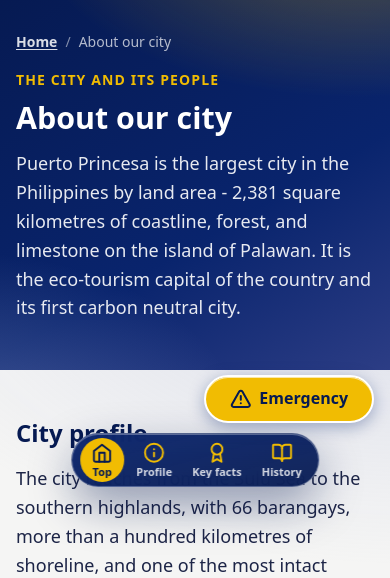
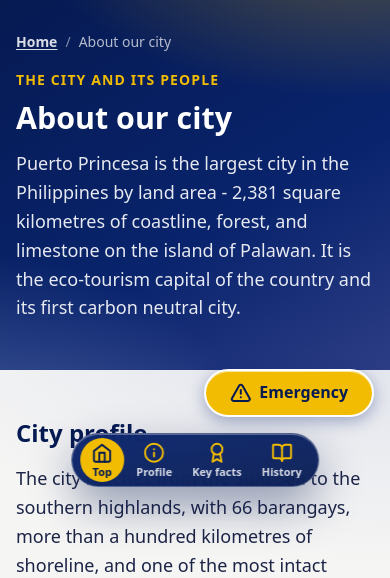
Before and after one commit to NexieMadia23/ppc-website-redesign, a Django app: page /about/ in a window 390 px wide; the page is wider, and only the part inside the window is pictured. Shown: the part 345-923 px from the top of that part. Run offline with Django 5.2, Linux system fonts and the light colour scheme; data that the repository does not hold is empty.

Commit message:
Group the floating actions into one bottom-right stack
The emergency button and back-to-top were positioned independently (right and
left), so on phones they floated over the page content and collided with the
new bottom navigation pill.

- Adds `.action-stack`: one fixed column in the bottom-right safe area holding
  back-to-top above the emergency button, 16px apart, so the vertical order is
  scroll-to-top, emergency, then the bottom navigation.
- On phones the stack lifts to one 16px gap above the pill, using a shared
  `--floating-nav-h` token so the two elements stay in sync.
- The right-hand rail caps its height at `100vh - 18rem` so a long section list
  can never reach the stack on tablets and desktops.
- Documents the fixed-chrome layering in tokens.css: `--z-nav` (850) <
  `--z-actions` (900) < `--z-skip` (1000). The dialog stays a sibling of the
  stack so the fixed flex column does not become its containing block.

Adds ActionStackTests pinning the single stack, the button order, the dialog
placement and that each fixed action renders once.

```diff
--- a/static/css/base.css
+++ b/static/css/base.css
@@ -35,7 +35,7 @@ main:focus { outline: none; }
   overflow: hidden; clip: rect(0, 0, 0, 0); white-space: nowrap; border: 0;
 }
 .skip-link {
-  position: absolute; left: var(--space-4); top: -5rem; z-index: 1000;
+  position: absolute; left: var(--space-4); top: -5rem; z-index: var(--z-skip);
   padding: var(--space-3) var(--space-4); background: #fff; color: var(--color-primary-dark);
   font-weight: 700; border: 2px solid var(--color-primary-dark); border-radius: var(--radius);
 }
@@ -139,11 +139,26 @@ main:focus { outline: none; }
   .footer-grid { grid-template-columns: repeat(3, 1fr); }
 }
 
-/* ---------- Sticky emergency link (every page) ---------- */
-.emergency-fab {
-  position: fixed; z-index: 900;
+/* ---------- Floating action stack (every page) ----------
+   Back-to-top and the emergency button share one fixed column pinned to the
+   bottom-right safe area, so they never drift into two separate corners or
+   float over the page content on their own. On phones the whole stack lifts to
+   sit one 16px gap above the bottom navigation pill. */
+.action-stack {
+  position: fixed; z-index: var(--z-actions);
   right: max(var(--space-4), env(safe-area-inset-right));
   bottom: max(var(--space-4), env(safe-area-inset-bottom));
+  display: flex; flex-direction: column; align-items: flex-end;
+  gap: var(--space-4);
+}
+@media (max-width: 47.9375rem) {
+  /* Clear the pill: its own offset + height, then the 16px gap. */
+  .action-stack {
+    bottom: calc(var(--space-3) + var(--floating-nav-h) + var(--space-4) + env(safe-area-inset-bottom, 0px));
+  }
+}
+
+.emergency-fab {
   display: inline-flex; align-items: center; gap: var(--space-2);
   min-height: 3rem; padding: 0 var(--space-6);
   background: var(--color-accent); color: var(--color-primary-dark);
@@ -199,9 +214,6 @@ main:focus { outline: none; }
 
 /* Back-to-top */
 .back-to-top {
-  position: fixed; z-index: 900;
-  left: max(var(--space-4), env(safe-area-inset-left));
-  bottom: max(var(--space-4), env(safe-area-inset-bottom));
   display: inline-grid; place-items: center; width: 3rem; height: 3rem;
   background: var(--color-primary); color: #fff; cursor: pointer;
   border: 2px solid #fff; border-radius: 999px;
@@ -227,7 +239,7 @@ main:focus { outline: none; }
 
 .floating-nav {
   position: fixed;
-  z-index: 850;
+  z-index: var(--z-nav);
   /* Phone: a pill centred a thumb-friendly distance above the bottom edge of
      the screen, clear of the home indicator. */
   left: 50%;
@@ -296,14 +308,6 @@ main:focus { outline: none; }
 .floating-nav__link[aria-current] .floating-nav__icon,
 .floating-nav__link[aria-current] .floating-nav__label { color: var(--color-primary-dark); }
 
-/* Keep the corner buttons and the end of the page clear of the pill. The
-   footer already reserves 6rem at the bottom, so only the two fixed buttons
-   need to move up out of the way. */
-@media (max-width: 47.9375rem) {
-  .emergency-fab,
-  .back-to-top { bottom: calc(4.75rem + env(safe-area-inset-bottom, 0px)); }
-}
-
 @media (prefers-reduced-motion: reduce) {
   .floating-nav { animation: none; }
   .floating-nav__link { transition: none; }
@@ -322,7 +326,9 @@ main:focus { outline: none; }
     flex-direction: column; align-items: stretch;
     gap: var(--space-1);
     max-width: 40vw;
-    max-height: calc(100vh - 8rem);
+    /* Leave room at the bottom for the action stack (7rem tall + a 16px gap),
+       so a long section list can never reach it. */
+    max-height: calc(100vh - 18rem);
     padding: var(--space-2);
     /* A moderate radius keeps the collapsed pill pill-shaped while letting the
        expanded panel stay a tidy rounded rectangle (999px would balloon it). */
@@ -413,7 +419,7 @@ main:focus { outline: none; }
 
 /* ---------- Desktop: give the rail a little more breathing room ---------- */
 @media (min-width: 64rem) {
-  .floating-nav { max-height: calc(100vh - 10rem); }
+  .floating-nav { max-height: calc(100vh - 18rem); }
   .floating-nav__icon { width: 2.25rem; height: 2.25rem; }
   .floating-nav__icon .icon { width: 1.15rem; height: 1.15rem; }
 }
--- a/static/css/tokens.css
+++ b/static/css/tokens.css
@@ -67,4 +67,10 @@
   --shadow: var(--glass-shadow), var(--glass-highlight);
   --container: 72rem;
   --tap: 2.75rem; /* 44px minimum touch target */
+  --floating-nav-h: 3.4rem; /* bottom-pill height; the action stack clears it */
+
+  /* Layering: one documented scale for the fixed chrome. */
+  --z-nav: 850;     /* floating page navigation */
+  --z-actions: 900; /* action stack: back-to-top and the emergency button */
+  --z-skip: 1000;   /* skip link, above everything else */
 }
--- a/templates/base.html
+++ b/templates/base.html
@@ -45,12 +45,21 @@
     {% block content %}{% endblock %}
   </main>
   {% include "partials/footer.html" %}
+  {# Floating action stack: back-to-top above the emergency button, both pinned
+     to the bottom-right safe area. On phones the stack lifts above the bottom
+     navigation pill. Without JS the emergency link still opens the page. #}
+  <div class="action-stack">
+    <button class="back-to-top" type="button" data-back-to-top hidden>
+      <svg class="icon" aria-hidden="true" focusable="false"><use href="#icon-chevron-up"></use></svg>
+      <span class="visually-hidden">Back to top</span>
+    </button>
+    <a class="emergency-fab" href="{% url 'emergency' %}" data-emergency-open aria-haspopup="dialog">
+      <svg class="icon" aria-hidden="true" focusable="false"><use href="#icon-alert"></use></svg>
+      Emergency
+    </a>
+  </div>
   {# Quick-dial sheet. Without JS the button simply links to the emergency #}
   {# page, so nothing breaks. Numbers come from the EmergencyContact model. #}
-  <a class="emergency-fab" href="{% url 'emergency' %}" data-emergency-open aria-haspopup="dialog">
-    <svg class="icon" aria-hidden="true" focusable="false"><use href="#icon-alert"></use></svg>
-    Emergency
-  </a>
   <dialog class="emergency-sheet" data-emergency-dialog aria-labelledby="emergency-sheet-title">
     <div class="emergency-sheet__head">
       <h2 id="emergency-sheet-title">Emergency quick dial</h2>
@@ -75,9 +84,5 @@
       <a class="btn btn--outline" href="{% url 'emergency' %}">All emergency contacts</a>
     </div>
   </dialog>
-  <button class="back-to-top" type="button" data-back-to-top hidden>
-    <svg class="icon" aria-hidden="true" focusable="false"><use href="#icon-chevron-up"></use></svg>
-    <span class="visually-hidden">Back to top</span>
-  </button>
 </body>
 </html>
```
Also changed, not shown: content/tests.py (+36 -0 lines), README.md.
